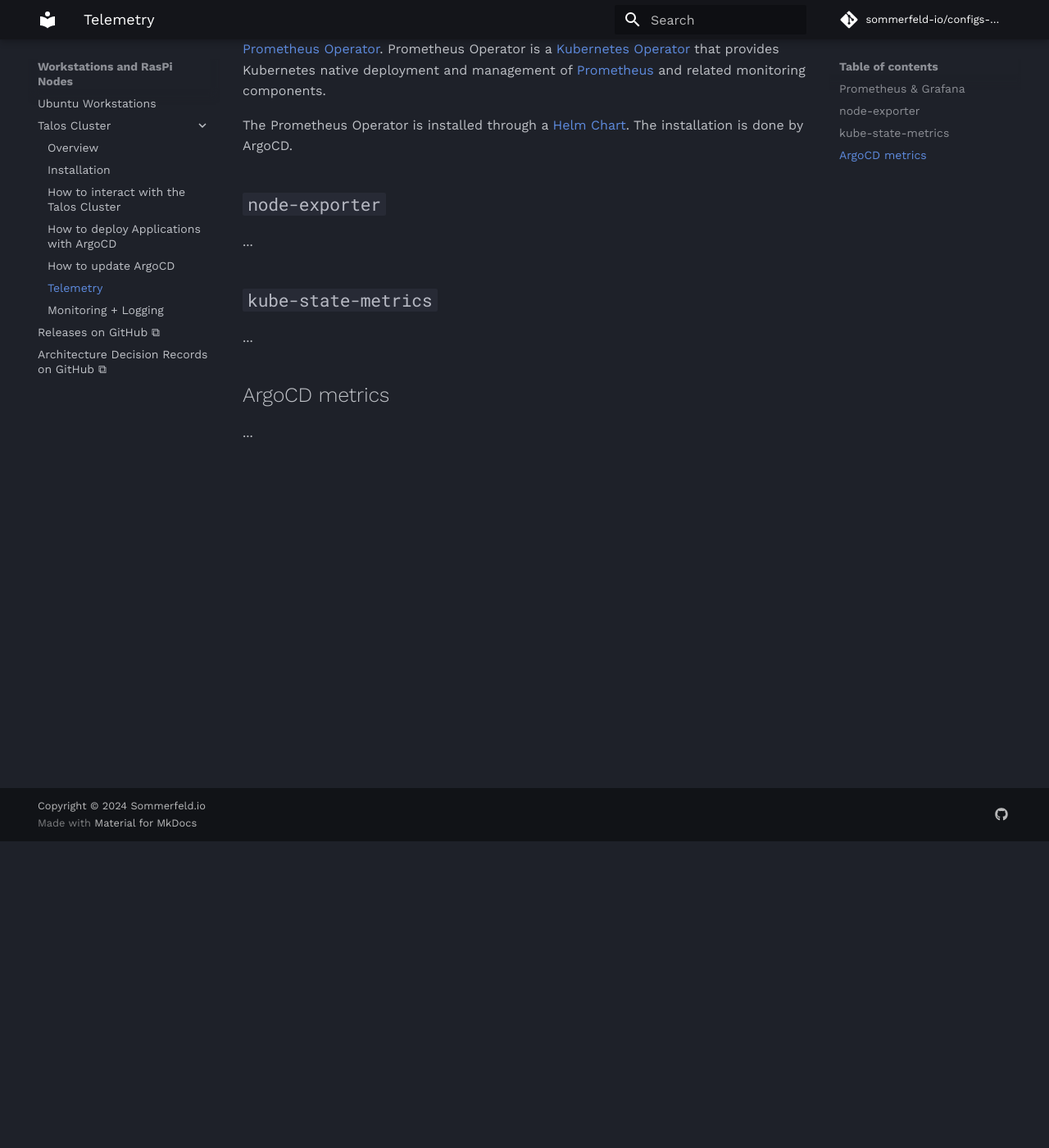
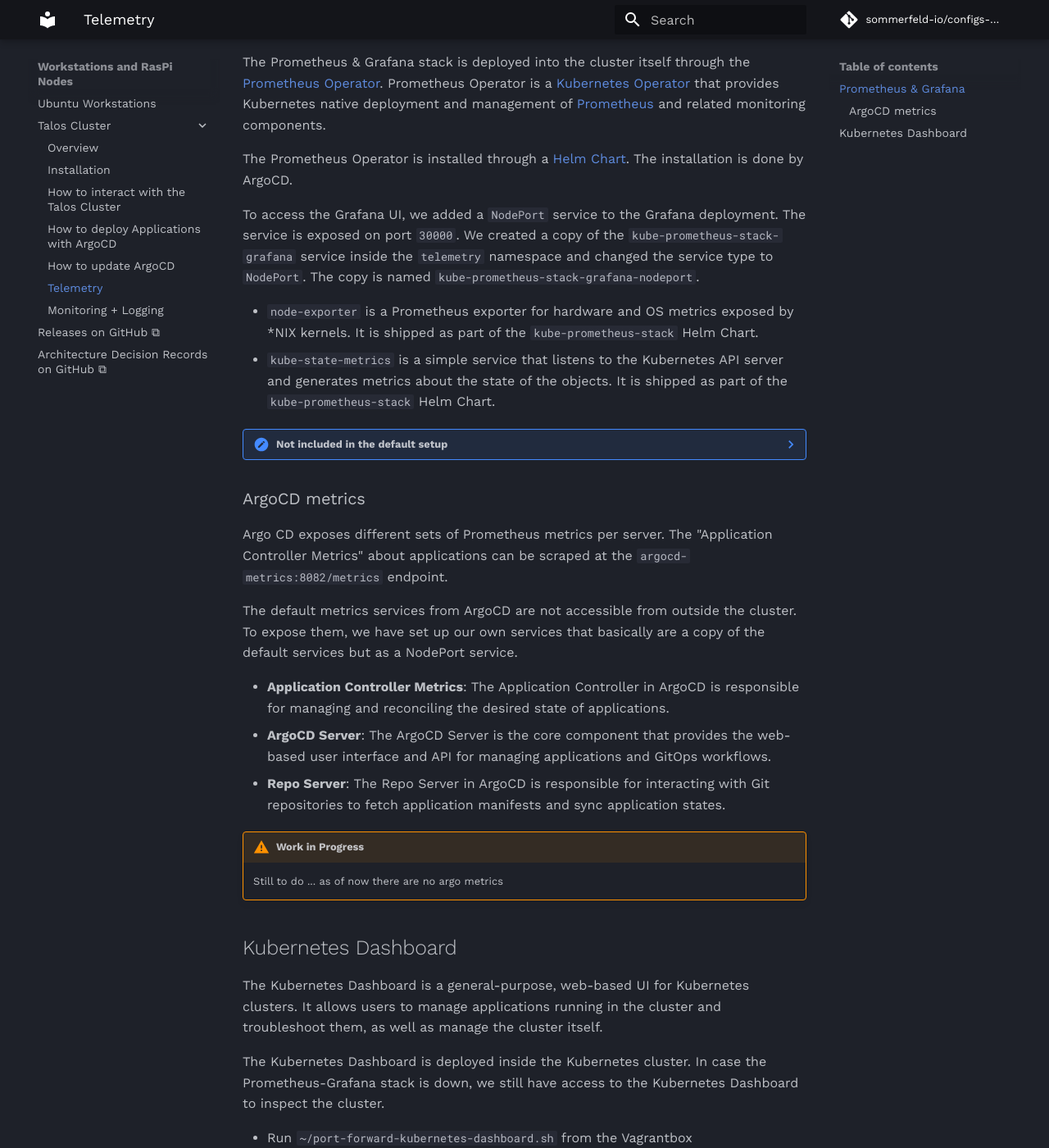
Before and after one commit to sommerfeld-io/configs-homelab, an MkDocs documentation site: the page built from docs/nodes/talos-cluster/telemetry.md, in a window 1280 px wide and 1400 px high, scrolled down 374 px. Shown: the whole window at 82% size. Built offline with MkDocs 1.6.1 and Material for MkDocs 9.7.7, drawn with Linux system fonts in a browser that asks for light colours; comment, search, counter and statistics services are not loaded; some of the changed text lies outside the part shown.

Commit message:
refactor: access grafana through a node port

```diff
--- a/docs/nodes/talos-cluster/telemetry.md
+++ b/docs/nodes/talos-cluster/telemetry.md
@@ -1,6 +1,8 @@
 # Talos Cluster - Telemetry
 
 The namespace `telemetry` contains all components related to monitoring, logging and observability of the Talos Kubernetes Cluster. The name `telemetry` is inspired by the concept of collecting and analyzing system data.
+
+- Grafana UI: <http://talos-cp.fritz.box:30000>
 
 ## Prometheus & Grafana
 
@@ -8,14 +10,32 @@
 
 The Prometheus Operator is installed through a [Helm Chart](https://github.com/prometheus-community/helm-charts/tree/main/charts/kube-prometheus-stack). The installation is done by ArgoCD.
 
-## `node-exporter`
+To access the Grafana UI, we added a `NodePort` service to the Grafana deployment. The service is exposed on port `30000`. We created a copy of the `kube-prometheus-stack-grafana` service inside the `telemetry` namespace and changed the service type to `NodePort`. The copy is named `kube-prometheus-stack-grafana-nodeport`.
 
-...
+- `node-exporter` is a Prometheus exporter for hardware and OS metrics exposed by *NIX kernels. It is shipped as part of the `kube-prometheus-stack` Helm Chart.
+- `kube-state-metrics` is a simple service that listens to the Kubernetes API server and generates metrics about the state of the objects. It is shipped as part of the `kube-prometheus-stack` Helm Chart.
 
-## `kube-state-metrics`
+??? note "Not included in the default setup"
+    - **Data Persistence:** By default, the operator configures Pods to store data on emptyDir volumes which aren’t persisted when the Pods are redeployed. See <https://prometheus-operator.dev/docs/platform/storage>.
+    - **Absent components**: The helm chart does not install all components of kube-prometheus, notably excluding the Prometheus Adapter and Prometheus black-box exporter. They may be added later if needed.
 
-...
+### ArgoCD metrics
 
-## ArgoCD metrics
+Argo CD exposes different sets of Prometheus metrics per server. The "Application Controller Metrics" about applications can be scraped at the `argocd-metrics:8082/metrics` endpoint.
 
-...
+The default metrics services from ArgoCD are not accessible from outside the cluster. To expose them, we have set up our own services that basically are a copy of the default services but as a NodePort service.
+
+- **Application Controller Metrics**: The Application Controller in ArgoCD is responsible for managing and reconciling the desired state of applications.
+- **ArgoCD Server**: The ArgoCD Server is the core component that provides the web-based user interface and API for managing applications and GitOps workflows.
+- **Repo Server**: The Repo Server in ArgoCD is responsible for interacting with Git repositories to fetch application manifests and sync application states.
+
+!!! warning "Work in Progress"
+    Still to do ... as of now there are no argo metrics
+
+## Kubernetes Dashboard
+
+The Kubernetes Dashboard is a general-purpose, web-based UI for Kubernetes clusters. It allows users to manage applications running in the cluster and troubleshoot them, as well as manage the cluster itself.
+
+The Kubernetes Dashboard is deployed inside the Kubernetes cluster. In case the Prometheus-Grafana stack is down, we still have access to the Kubernetes Dashboard to inspect the cluster.
+
+- Run `~/port-forward-kubernetes-dashboard.sh` from the Vagrantbox (`components/talos-cluster/virtual-talos-admin/Vagrantfile`) to retrieve a Bearer Token and to port-forward the Kubernetes Dashboards web interface.
```
Also changed, not shown: 1 other file.
